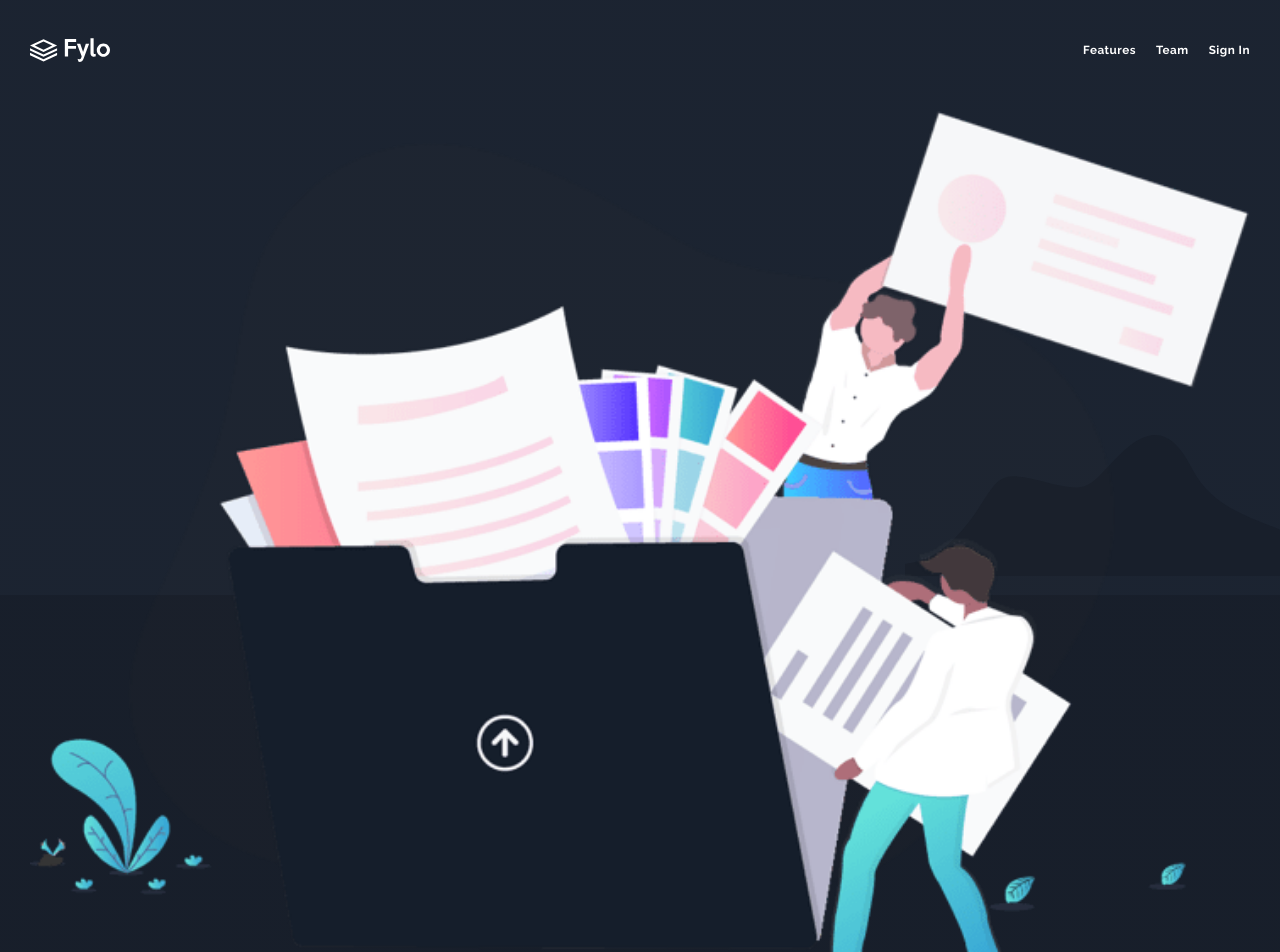
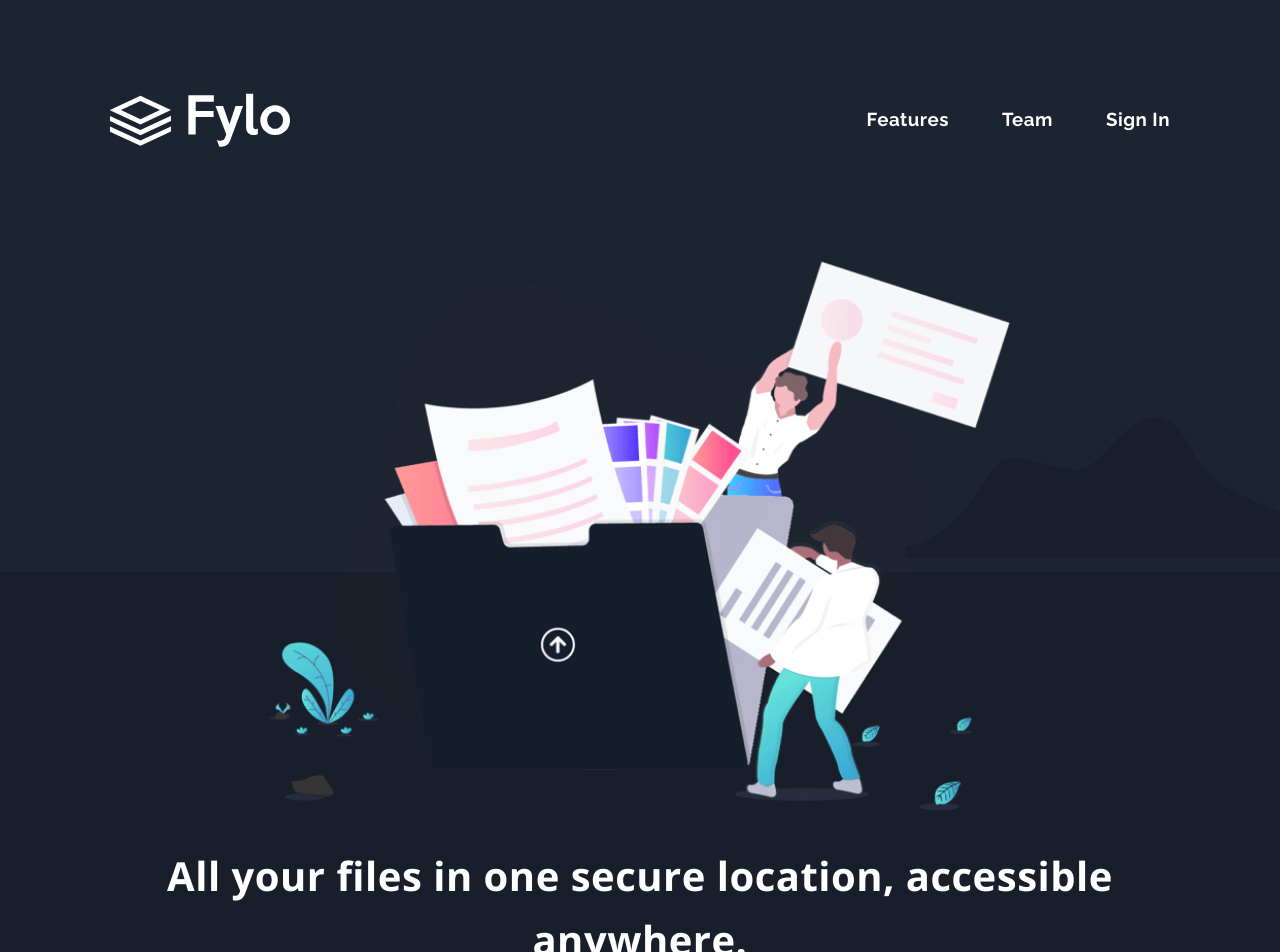
Before and after one commit to hnnav/fylo-dark-theme, a React (Create React App) app: page / in a window 1280 px wide. Shown: the top 952 px of the page. Built offline with nearby package versions, Linux system fonts and the light colour scheme.

Commit message:
starting desktop

```diff
--- a/src/App.css
+++ b/src/App.css
@@ -1,8 +1,3 @@
-/* Fonts
-    font-family: 'Open Sans', sans-serif; 400 & 700
-    font-family: 'Raleway', sans-serif; 400 & 700
-*/
-
 body {
     background-image:
         url('../public/images/bg-curvy-mobile.svg'),
@@ -35,7 +30,7 @@ nav {
     font-family: 'Raleway', sans-serif;
     display: flex;
     align-items: center;
-    gap: 20px;
+    gap: 5%;
 }
 
 nav img {
@@ -224,3 +219,47 @@ a {
 ion-icon {
     font-size: 25px;
 }
+
+/* Desktop only (1440 px) */
+
+@media only screen and (min-width: 900px) {
+
+    .main-container {
+        margin: 100px 80px;
+    }
+
+    nav {
+        font-size: 16px;
+        margin-bottom: 100px;
+    }
+
+    nav img {
+        width: 180px;
+    }
+
+    .intro img {
+        width: 70%;
+    }
+
+    .intro h1 {
+        font-size: 40px;
+        font-weight: 700;
+    }
+
+    .intro button {
+        margin-top: 20px;
+        margin-bottom: 50px;
+        padding: 18px 80px;
+        background-color: hsla(184, 46%, 51%, 0.993);
+        border: none;
+        border-radius: 30px;
+        box-shadow: 0px 8px 15px rgba(0, 0, 0, 0.1);
+
+        color: white;
+        font-family: 'Open Sans';
+        font-weight: 700;
+        font-size: 15px;
+    }
+
+
+}
```
